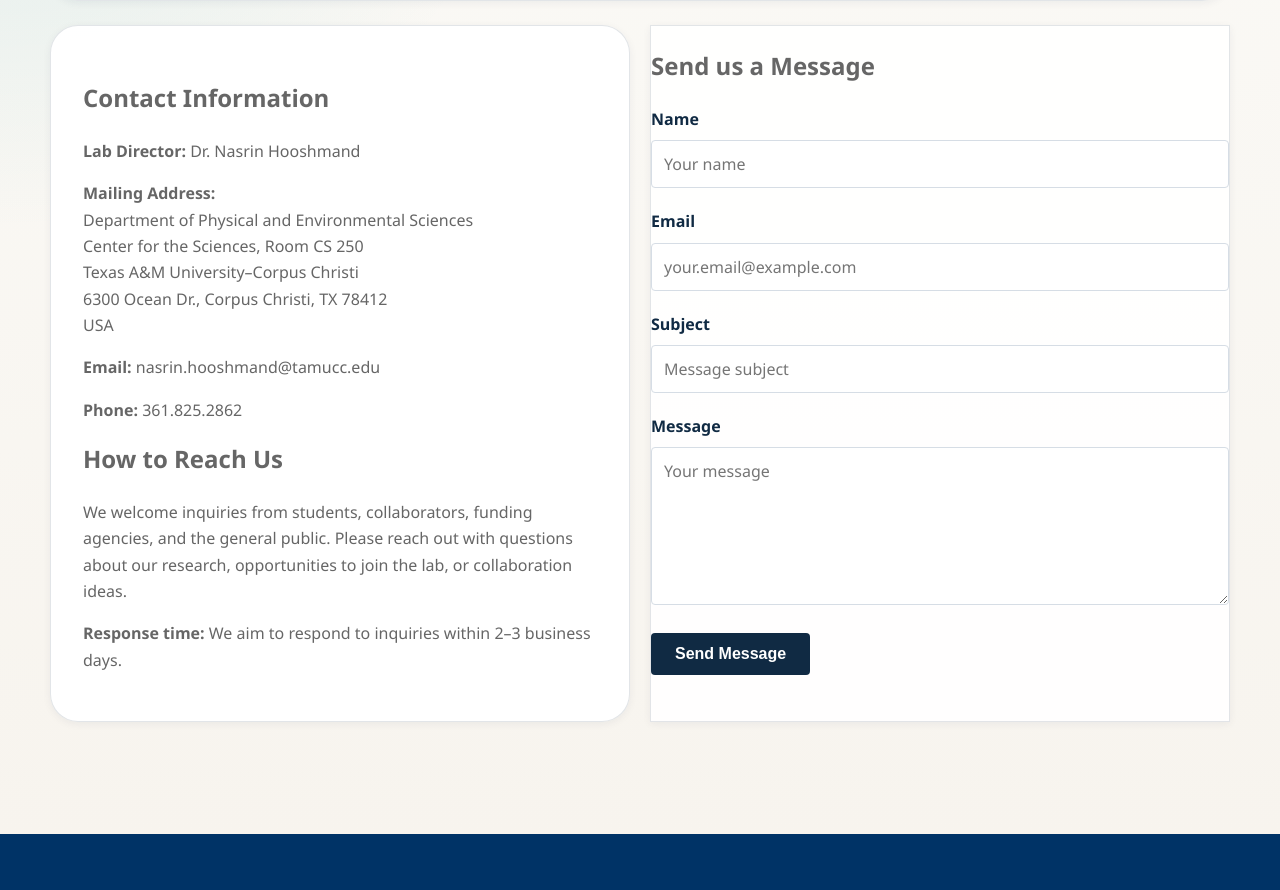
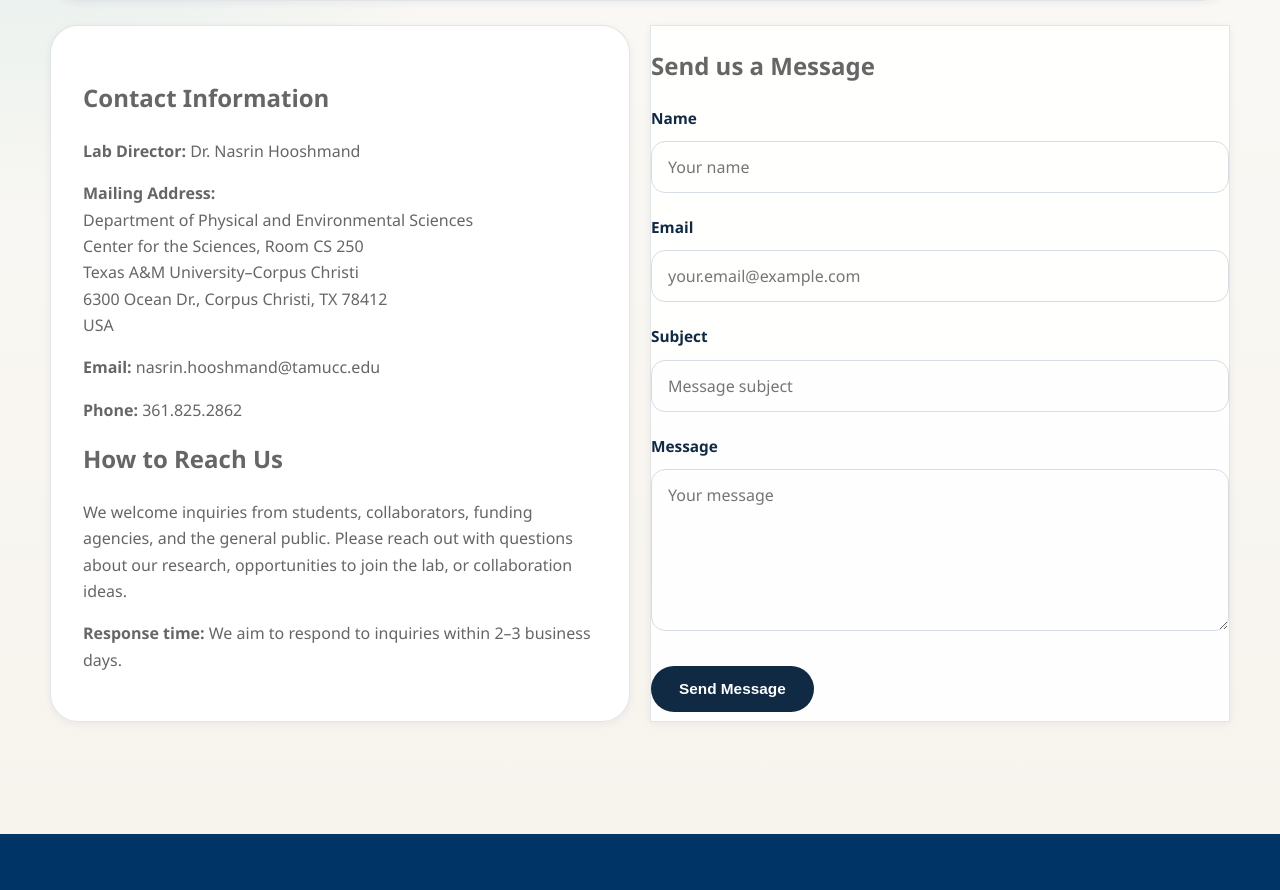
Before and after one commit to jrrp3333/Hooshmand-Lab, a Next.js app: page /contact in a window 1280 px wide. Shown: the part 333-1223 px from the top of the page. Built offline with nearby package versions, Linux system fonts and the light colour scheme.

Commit message:
Enhance styling of contact form success and error messages, and improve input field aesthetics

```diff
--- a/app/components/ContactForm.tsx
+++ b/app/components/ContactForm.tsx
@@ -94,12 +94,12 @@
       {submitState.success && (
         <div
           style={{
-            backgroundColor: '#e6f3e6',
-            border: '1px solid #4caf50',
-            color: '#2e7d32',
-            padding: '16px',
-            borderRadius: '4px',
-            marginBottom: '20px',
+            backgroundColor: 'rgba(0, 102, 102, 0.08)',
+            border: '1px solid rgba(0, 102, 102, 0.2)',
+            color: '#006666',
+            padding: '16px 18px',
+            borderRadius: '16px',
+            marginBottom: '24px',
           }}
         >
           <strong>Success!</strong> Your message has been sent. We'll get back to you soon.
@@ -109,12 +109,12 @@
       {submitState.error && (
         <div
           style={{
-            backgroundColor: '#fee',
-            border: '1px solid #f44',
-            color: '#c33',
-            padding: '16px',
-            borderRadius: '4px',
-            marginBottom: '20px',
+            backgroundColor: 'rgba(102, 51, 51, 0.08)',
+            border: '1px solid rgba(102, 51, 51, 0.2)',
+            color: '#663333',
+            padding: '16px 18px',
+            borderRadius: '16px',
+            marginBottom: '24px',
           }}
         >
           <strong>Error:</strong> {submitState.error}
@@ -122,14 +122,15 @@
       )}
 
       <form onSubmit={handleSubmit}>
-        <div style={{ marginBottom: '20px' }}>
+        <div style={{ marginBottom: '22px' }}>
           <label
             htmlFor="name"
             style={{
               display: 'block',
-              marginBottom: '8px',
+              marginBottom: '10px',
               fontWeight: 600,
               color: '#102a43',
+              fontSize: '0.96rem',
             }}
           >
             Name
@@ -144,24 +145,35 @@
             required
             style={{
               width: '100%',
-              padding: '12px',
+              padding: '14px 16px',
               border: '1px solid #d6dde5',
-              borderRadius: '4px',
+              borderRadius: '14px',
               fontFamily: 'inherit',
               fontSize: '16px',
               boxSizing: 'border-box',
+              backgroundColor: 'rgba(255, 255, 255, 0.5)',
+              transition: 'border-color 180ms ease, background-color 180ms ease',
+            }}
+            onFocus={(e) => {
+              e.currentTarget.style.borderColor = 'rgba(0, 102, 102, 0.3)';
+              e.currentTarget.style.backgroundColor = '#ffffff';
+            }}
+            onBlur={(e) => {
+              e.currentTarget.style.borderColor = '#d6dde5';
+              e.currentTarget.style.backgroundColor = 'rgba(255, 255, 255, 0.5)';
             }}
           />
         </div>
 
-        <div style={{ marginBottom: '20px' }}>
+        <div style={{ marginBottom: '22px' }}>
           <label
             htmlFor="email"
             style={{
               display: 'block',
-              marginBottom: '8px',
+              marginBottom: '10px',
               fontWeight: 600,
               color: '#102a43',
+              fontSize: '0.96rem',
             }}
           >
             Email
@@ -176,24 +188,35 @@
             required
             style={{
               width: '100%',
-              padding: '12px',
+              padding: '14px 16px',
               border: '1px solid #d6dde5',
-              borderRadius: '4px',
+              borderRadius: '14px',
               fontFamily: 'inherit',
               fontSize: '16px',
               boxSizing: 'border-box',
+              backgroundColor: 'rgba(255, 255, 255, 0.5)',
+              transition: 'border-color 180ms ease, background-color 180ms ease',
+            }}
+            onFocus={(e) => {
+              e.currentTarget.style.borderColor = 'rgba(0, 102, 102, 0.3)';
+              e.currentTarget.style.backgroundColor = '#ffffff';
+            }}
+            onBlur={(e) => {
+              e.currentTarget.style.borderColor = '#d6dde5';
+              e.currentTarget.style.backgroundColor = 'rgba(255, 255, 255, 0.5)';
             }}
           />
         </div>
 
-        <div style={{ marginBottom: '20px' }}>
+        <div style={{ marginBottom: '22px' }}>
           <label
             htmlFor="subject"
             style={{
               display: 'block',
-              marginBottom: '8px',
+              marginBottom: '10px',
               fontWeight: 600,
               color: '#102a43',
+              fontSize: '0.96rem',
             }}
           >
             Subject
@@ -208,24 +231,35 @@
             required
             style={{
               width: '100%',
-              padding: '12px',
+              padding: '14px 16px',
               border: '1px solid #d6dde5',
-              borderRadius: '4px',
+              borderRadius: '14px',
               fontFamily: 'inherit',
               fontSize: '16px',
               boxSizing: 'border-box',
+              backgroundColor: 'rgba(255, 255, 255, 0.5)',
+              transition: 'border-color 180ms ease, background-color 180ms ease',
+            }}
+            onFocus={(e) => {
+              e.currentTarget.style.borderColor = 'rgba(0, 102, 102, 0.3)';
+              e.currentTarget.style.backgroundColor = '#ffffff';
+            }}
+            onBlur={(e) => {
+              e.currentTarget.style.borderColor = '#d6dde5';
+              e.currentTarget.style.backgroundColor = 'rgba(255, 255, 255, 0.5)';
             }}
           />
         </div>
 
-        <div style={{ marginBottom: '20px' }}>
+        <div style={{ marginBottom: '28px' }}>
           <label
             htmlFor="message"
             style={{
               display: 'block',
-              marginBottom: '8px',
+              marginBottom: '10px',
               fontWeight: 600,
               color: '#102a43',
+              fontSize: '0.96rem',
             }}
           >
             Message
@@ -240,13 +274,23 @@
             required
             style={{
               width: '100%',
-              padding: '12px',
+              padding: '14px 16px',
               border: '1px solid #d6dde5',
-              borderRadius: '4px',
+              borderRadius: '14px',
               fontFamily: 'inherit',
               fontSize: '16px',
               resize: 'vertical',
               boxSizing: 'border-box',
+              backgroundColor: 'rgba(255, 255, 255, 0.5)',
+              transition: 'border-color 180ms ease, background-color 180ms ease',
+            }}
+            onFocus={(e) => {
+              e.currentTarget.style.borderColor = 'rgba(0, 102, 102, 0.3)';
+              e.currentTarget.style.backgroundColor = '#ffffff';
+            }}
+            onBlur={(e) => {
+              e.currentTarget.style.borderColor = '#d6dde5';
+              e.currentTarget.style.backgroundColor = 'rgba(255, 255, 255, 0.5)';
             }}
           />
         </div>
@@ -257,14 +301,23 @@
           style={{
             backgroundColor: '#102a43',
             color: '#ffffff',
-            padding: '12px 24px',
+            padding: '14px 28px',
             border: 'none',
-            borderRadius: '4px',
-            fontWeight: 600,
-            fontSize: '16px',
+            borderRadius: '999px',
+            fontWeight: 700,
+            fontSize: '0.96rem',
             cursor: submitState.loading ? 'not-allowed' : 'pointer',
             opacity: submitState.loading ? 0.7 : 1,
-            transition: 'opacity 0.2s',
+            transition: 'opacity 180ms ease, transform 180ms ease',
+            transform: submitState.loading ? 'none' : 'translateY(0)',
+          }}
+          onMouseEnter={(e) => {
+            if (!submitState.loading) {
+              e.currentTarget.style.transform = 'translateY(-1px)';
+            }
+          }}
+          onMouseLeave={(e) => {
+            e.currentTarget.style.transform = 'translateY(0)';
           }}
         >
           {submitState.loading ? 'Sending...' : 'Send Message'}
```
